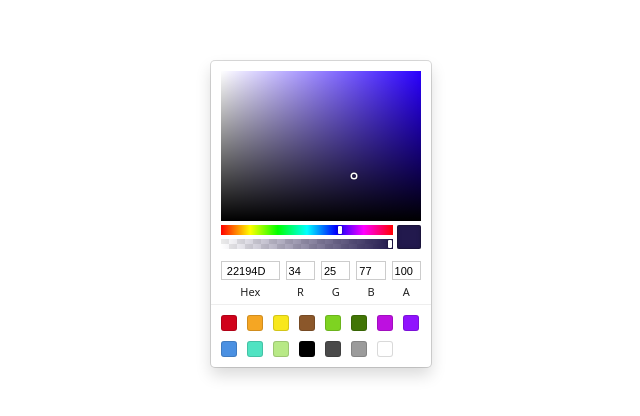
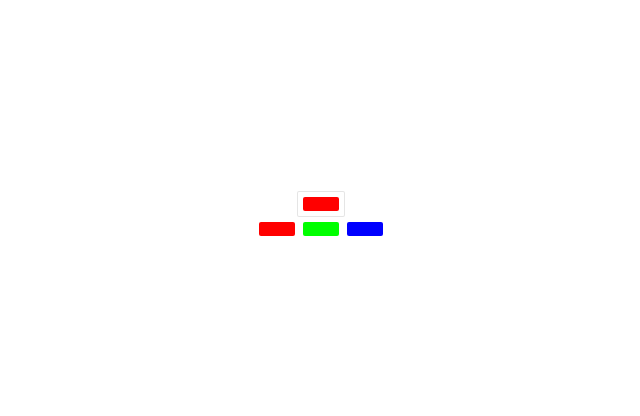
Before and after one commit to tackme31/YourPrimaryColors, a React (Vite) app: page / in a window 1280 px wide. Shown: the part 186-602 px from the top of the page, without its empty margins (319-959 px from the left). Built offline with nearby package versions, Linux system fonts and the light colour scheme.

Commit message:
minimal ui

```diff
--- a/src/App.tsx
+++ b/src/App.tsx
@@ -1,14 +1,75 @@
-import { useState } from "react";
-import { SketchPicker } from "react-color";
+import { useState, useCallback } from "react";
+import { type ColorResult, type RGBColor, SketchPicker } from "react-color";
+import styled from "@emotion/styled";
 import "./App.css";
 
+const Swatch = styled.div`
+  padding: 5px;
+  background: #fff;
+  border-radius: 1px;
+  box-shadow: 0 0 0 1px rgba(0, 0, 0, 0.1);
+  display: inline-block;
+  cursor: pointer;
+`;
+
+const Popover = styled.div`
+  position: absolute;
+  z-index: 2;
+`;
+
+const Cover = styled.div`
+  position: fixed;
+  top: 0px;
+  right: 0px;
+  bottom: 0px;
+  left: 0px;
+`;
+
+const Color = styled.div<RGBColor>`
+  width: 36px;
+  height: 14px;
+  border-radius: 2px;
+  background: ${(props) => `rgb(${props.r}, ${props.g}, ${props.b})`};
+`;
+
+const FlexRow = styled.div`
+  display: flex;
+  flex-direction: row;
+  align-items: center;
+  gap: 8px;
+`;
+
 function App() {
-  const [count, setCount] = useState(0);
+  const [isColorPickerDisplayed, setIsColorPickerDisplayed] =
+    useState<Boolean>(false);
+  const [color1, setColor1] = useState<RGBColor>({ r: 255, g: 0, b: 0 });
+  const [color2, setColor2] = useState<RGBColor>({ r: 0, g: 255, b: 0 });
+  const [color3, setColor3] = useState<RGBColor>({ r: 0, g: 0, b: 255 });
+
+  const handleOnChange = useCallback((value: ColorResult) => {
+    setColor1(value.rgb);
+  }, []);
 
   return (
     <>
-      <SketchPicker />
-      <div></div>
+      <div>
+        <Swatch
+          onClick={() => setIsColorPickerDisplayed(!isColorPickerDisplayed)}
+        >
+          <Color r={color1.r} g={color1.g} b={color1.b} />
+        </Swatch>
+        {isColorPickerDisplayed && (
+          <Popover>
+            <Cover onClick={() => setIsColorPickerDisplayed(false)} />
+            <SketchPicker color={color1} onChange={handleOnChange} />
+          </Popover>
+        )}
+      </div>
+      <FlexRow>
+        <Color r={color1.r} g={color1.g} b={color1.b} />
+        <Color r={color2.r} g={color2.g} b={color2.b} />
+        <Color r={color3.r} g={color3.g} b={color3.b} />
+      </FlexRow>
     </>
   );
 }
--- a/tsconfig.app.json
+++ b/tsconfig.app.json
@@ -14,6 +14,7 @@
     "moduleDetection": "force",
     "noEmit": true,
     "jsx": "react-jsx",
+    "jsxImportSource": "@emotion/react",
 
     /* Linting */
     "strict": true,
```
